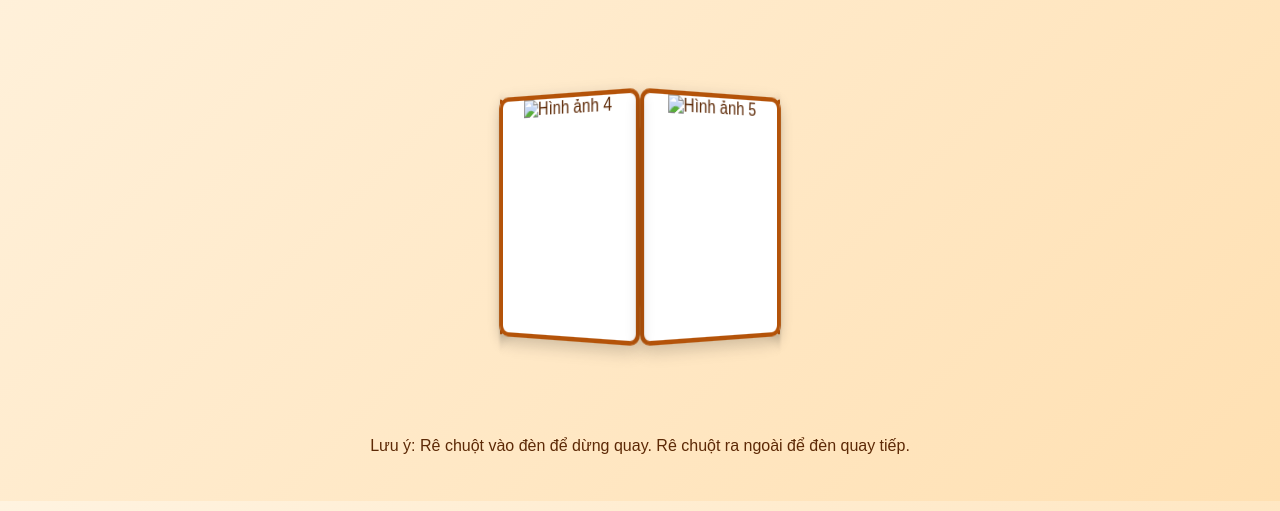
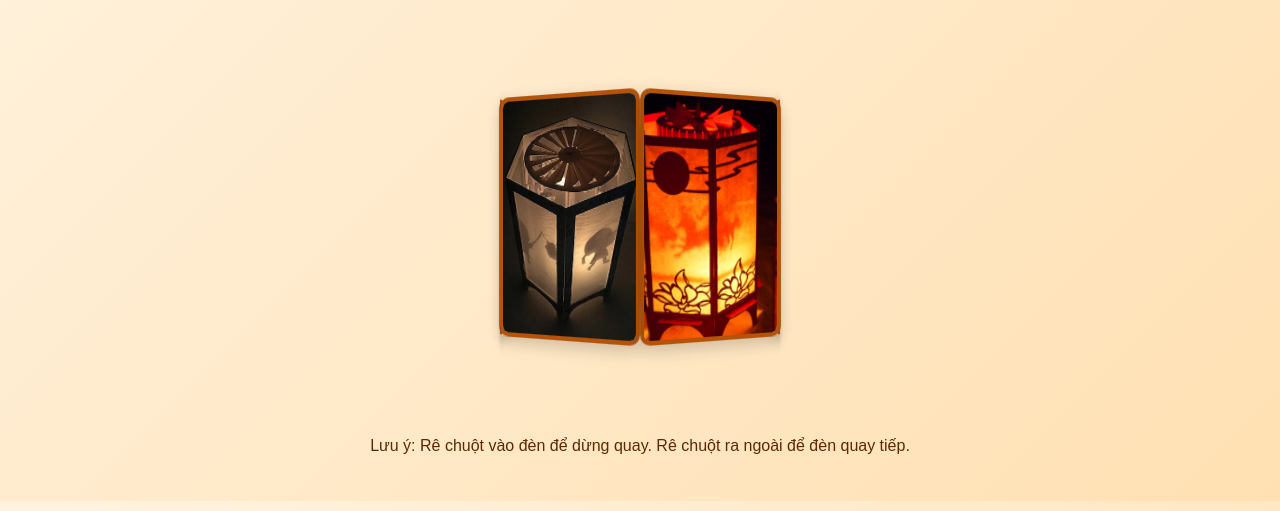
Before and after one commit to tongxuanquan113-ship-it/bai24, a plain HTML site: page denkeoquan.html in a window 1280 px wide. Shown: the part 289-800 px from the top of the page. Drawn offline with Linux system fonts and the light colour scheme.

Commit message:
Restore original content of denkeoquan.html

```diff
--- a/denkeoquan.html
+++ b/denkeoquan.html
@@ -141,27 +141,27 @@
         <div class="lantern">
 
             <div class="face">
-                <img src="image/anh1.webp" alt="Hình ảnh 1">
+                <img src="anh1.webp" alt="Hình ảnh 1">
             </div>
 
             <div class="face">
-                <img src="image/anh2.jpg" alt="Hình ảnh 2">
+                <img src="anh2.jpg" alt="Hình ảnh 2">
             </div>
 
             <div class="face">
-                <img src="image/anh3.webp" alt="Hình ảnh 3">
+                <img src="anh3.webp" alt="Hình ảnh 3">
             </div>
 
             <div class="face">
-                <img src="image/anh4.webp" alt="Hình ảnh 4">
+                <img src="anh4.webp" alt="Hình ảnh 4">
             </div>
 
             <div class="face">
-                <img src="image/anh5.jpg" alt="Hình ảnh 5">
+                <img src="anh5.jpg" alt="Hình ảnh 5">
             </div>
 
             <div class="face">
-                <img src="image/anh6.jpg" alt="Hình ảnh 6">
+                <img src="anh6.jpg" alt="Hình ảnh 6">
             </div>
 
         </div>
```
